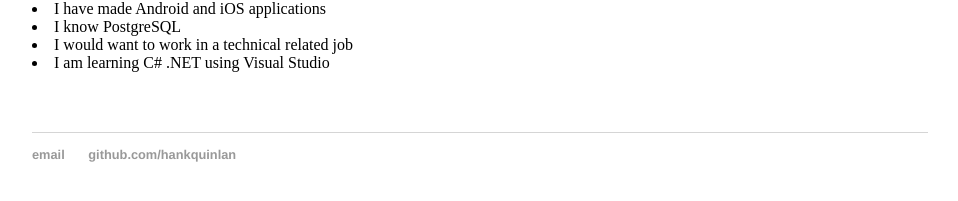
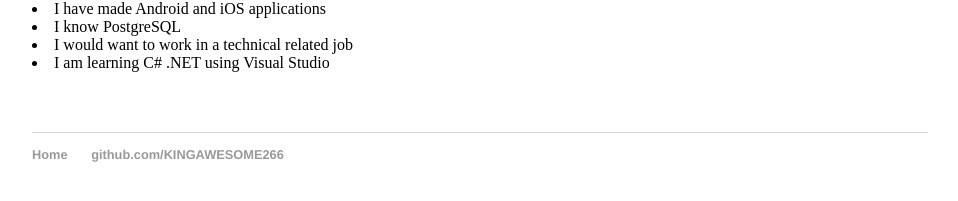
Before and after one commit to KINGAWESOME266/KINGAWESOME266.github.io, a Jekyll site: the page built from cv/index.html, in a window 1280 px wide. Shown: the part 248-449 px from the top of the page, without its empty margins (160-1118 px from the left). Built offline with Jekyll 4.4.1, drawn with Linux system fonts in a browser that asks for light colours.

Commit message:
Minor improvements

```diff
--- a/_layouts/default.html
+++ b/_layouts/default.html
@@ -25,8 +25,8 @@
 
   <footer>
    <ul>
-   <li><a href="mailto:hankquinlanhub@gmail.com">email</a></li>
-   <li><a href="https://github.com/hankquinlan">github.com/hankquinlan</a></li>
+   <li><a href="https://KINGAWESOME266.github.io">Home</a></li>
+   <li><a href="https://github.com/KINGAWESOME266">github.com/KINGAWESOME266</a></li>
    </ul>
   </footer>
   </body>
```
Also changed, not shown: README.md.
